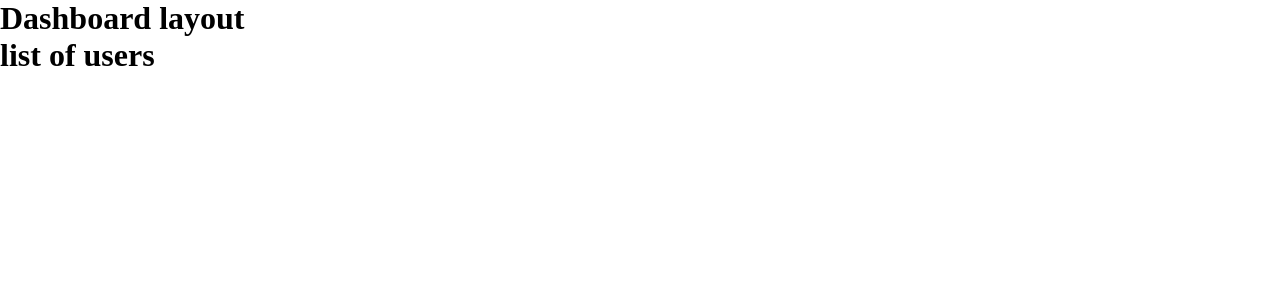
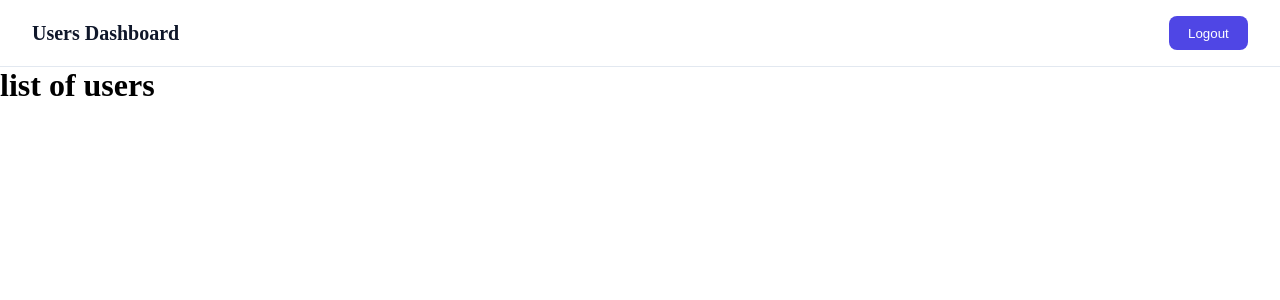
Before and after one commit to Ashmit-Deloitte/nextjs-typescript-users-dashboard, a Next.js app: page /users in a window 1280 px wide. Shown: the top 300 px of the page. Built offline with nearby package versions, Linux system fonts and the light colour scheme; sample sign-in values are in the browser's storage.

Commit message:
feat: add basic auth flow

```diff
--- /dev/null
+++ b/app/(dashboard)/dashboard.module.css
@@ -0,0 +1,28 @@
+.header {
+  display: flex;
+  align-items: center;
+  justify-content: space-between;
+  padding: 1rem 2rem;
+  background-color: #ffffff;
+  border-bottom: 1px solid #e2e8f0;
+}
+
+.header h2 {
+  font-size: 1.25rem;
+  font-weight: 600;
+  color: #0f172a;
+}
+
+.logoutButton {
+  padding: 0.6rem 1.2rem;
+  background-color: #4f46e5;
+  color: white;
+  border: none;
+  border-radius: 0.5rem;
+  cursor: pointer;
+  font-weight: 500;
+}
+
+.logoutButton:hover {
+  background-color: #4338ca;
+}
--- a/app/(dashboard)/layout.tsx
+++ b/app/(dashboard)/layout.tsx
@@ -1,7 +1,44 @@
+"use client";
+
+import { useEffect, useState } from "react";
+import { useRouter } from "next/navigation";
 import type { ReactNode } from "react";
-export default function DashboardLayout({ children }: { children: ReactNode }){
-    return <>
-    <h1>Dashboard layout</h1>
-    {children}
+import styles from "./dashboard.module.css";
+
+export default function DashboardLayout({ children }: { children: ReactNode }) {
+  const router = useRouter();
+  const [isChecking, setIsChecking] = useState(true);
+  function handleLogout() {
+    localStorage.removeItem("isAuthenticated");
+    router.replace("/login");
+  }
+
+  useEffect(() => {
+    const isAuthenticated = localStorage.getItem("isAuthenticated") === "true";
+
+    if (!isAuthenticated) {
+      router.replace("/login");
+      return;
+    }
+
+    setIsChecking(false);
+  }, [router]);
+
+  if (isChecking) {
+    return <p>Checking authentication...</p>;
+  }
+
+  return (
+    <>
+      <header className={styles.header}>
+        <h2>Users Dashboard</h2>
+
+        <button onClick={handleLogout} className={styles.logoutButton}>
+          Logout
+        </button>
+      </header>
+
+      {children}
     </>
+  );
 }
--- a/app/(dashboard)/users/page.tsx
+++ b/app/(dashboard)/users/page.tsx
@@ -1,5 +1,8 @@
-export default function UserDashboard(){
-    return (<>
-    <h1>list of users</h1>
-    </>)
+export const instant = false;
+export default function UserDashboard() {
+  return (
+    <>
+      <h1>list of users</h1>
+    </>
+  );
 }
--- a/app/layout.tsx
+++ b/app/layout.tsx
@@ -1,6 +1,5 @@
 import type { Metadata } from "next";
 import "./globals.css";
-
 export const metadata: Metadata = {
   title: "Create Next App",
   description: "Generated by create next app",
@@ -8,9 +7,7 @@ export const metadata: Metadata = {
 
 export default function RootLayout({ children }: LayoutProps<"/">) {
   return (
-    <html
-      lang="en"
-    >
+    <html lang="en">
       <body>{children}</body>
     </html>
   );
--- a/package.json
+++ b/package.json
@@ -9,9 +9,11 @@
     "lint": "eslint"
   },
   "dependencies": {
+    "@reduxjs/toolkit": "^2.13.0",
     "next": "16.4.3",
     "react": "19.3.0",
-    "react-dom": "19.3.0"
+    "react-dom": "19.3.0",
+    "react-redux": "^9.3.1"
   },
   "devDependencies": {
     "@tailwindcss/turbopack": "^4",
```
Also changed, not shown: app/(auth)/login/page.tsx (+22 -3 lines), 1 other file (tests, documents, lock files or other folders).
